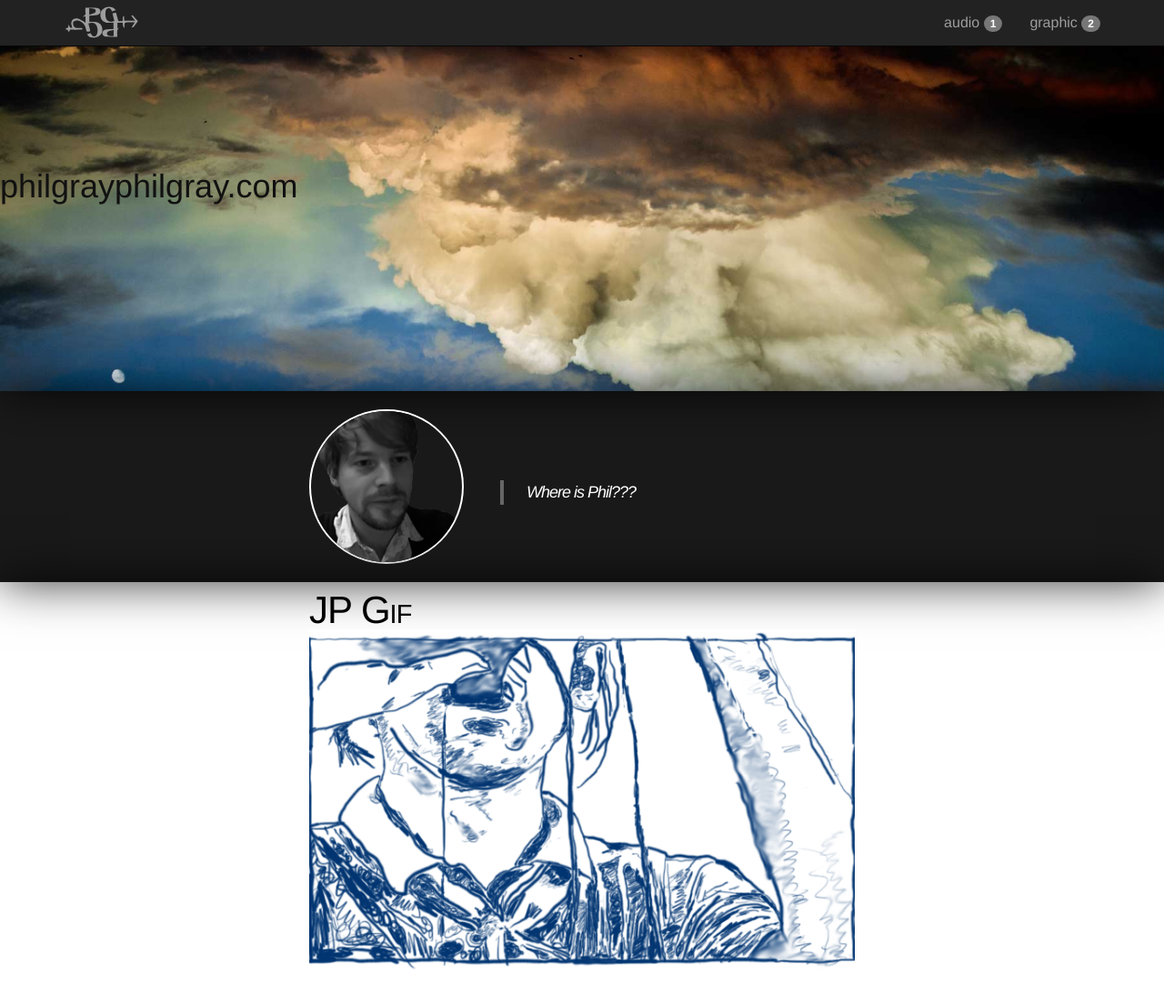
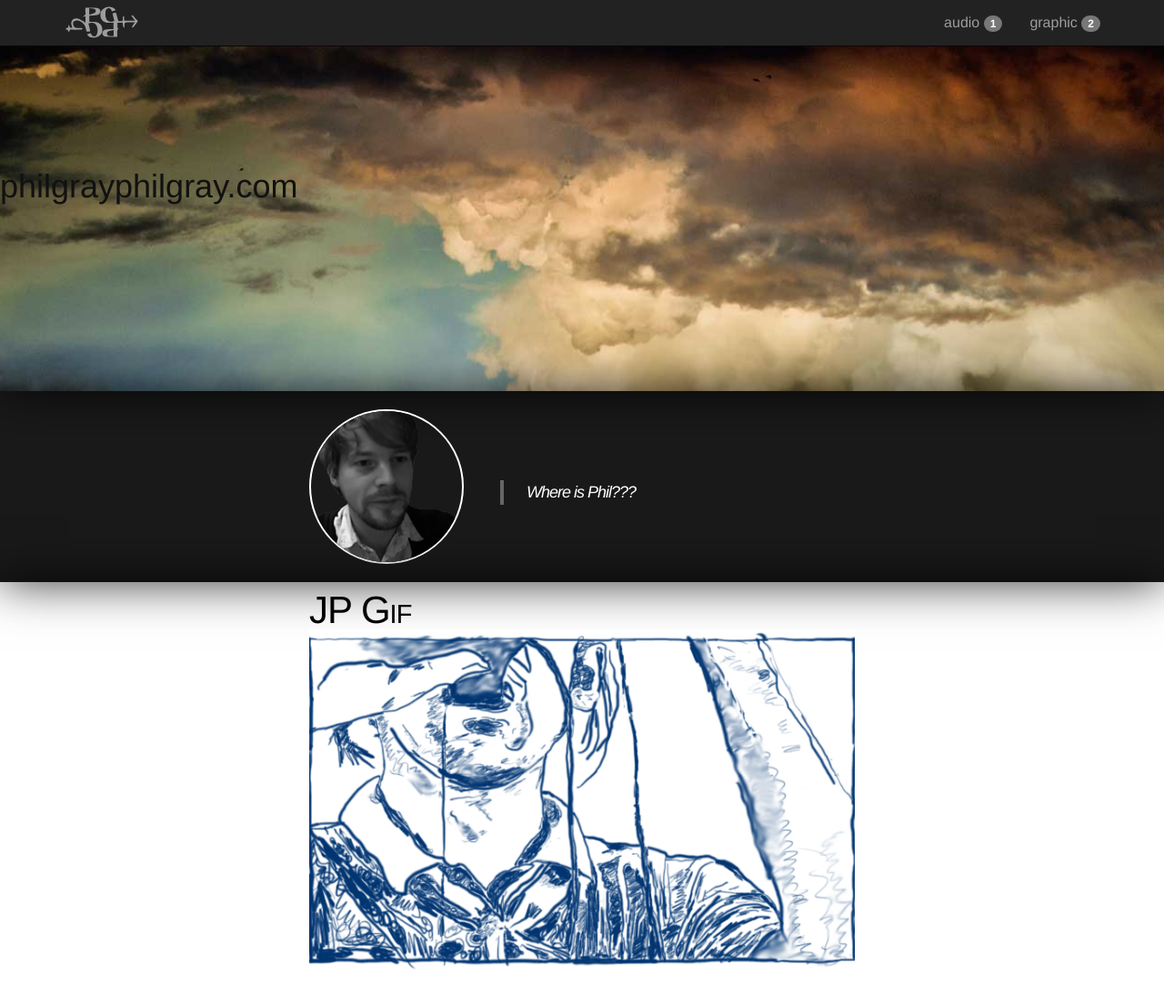
Before and after one commit to philgrayphilgray/philgrayphilgray.github.io, a Jekyll site: the page built from index.html, in a window 1280 px wide and 1400 px high. Shown: the top 1105 px of the window at 91% size. Built offline with Jekyll 4.4.1, drawn with Linux system fonts in a browser that asks for light colours; the list of posts is cut into pages by our own code; comment, search, counter and statistics services are not loaded.

Commit message:
troubleshoot mobile parallax

```diff
--- a/_sass/_layout.scss
+++ b/_sass/_layout.scss
@@ -292,12 +292,8 @@
 
 
  #intro {
-	background: url(/img/fullsky2.jpg) no-repeat center center fixed;
-  -webkit-background-size: cover;
-  -moz-background-size: cover;
-  -o-background-size: cover;
-  background-size: cover;
-    height: auto;
+	background: url(/img/fullsky2.jpg) 50% 0 repeat fixed;
+    height: 100%;
     margin: 0 auto;
     width: 100%;
     position: relative;
@@ -305,12 +301,7 @@
     padding: 180px 0;
 
 	  @media screen and (max-width: 768px) {
-     background: url(/img/fullskymobile.jpg) no-repeat center center fixed;
-  -webkit-background-size: cover;
-  -moz-background-size: cover;
-  -o-background-size: cover;
-  background-size: cover;
-height: 100%;
+     background: url(/img/fullskymobile.jpg) 50% 0 repeat fixed;
   }
 }
 #home {
```
